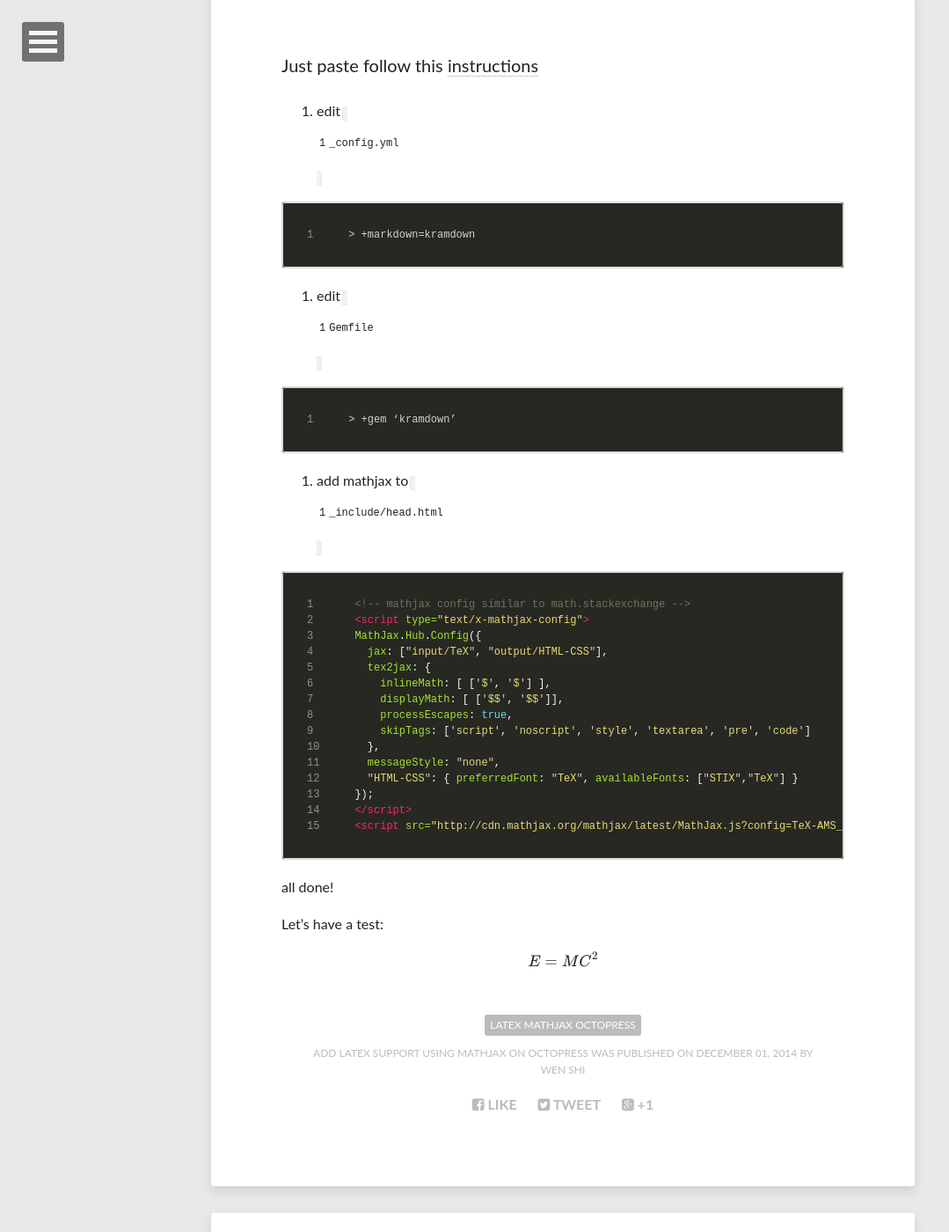
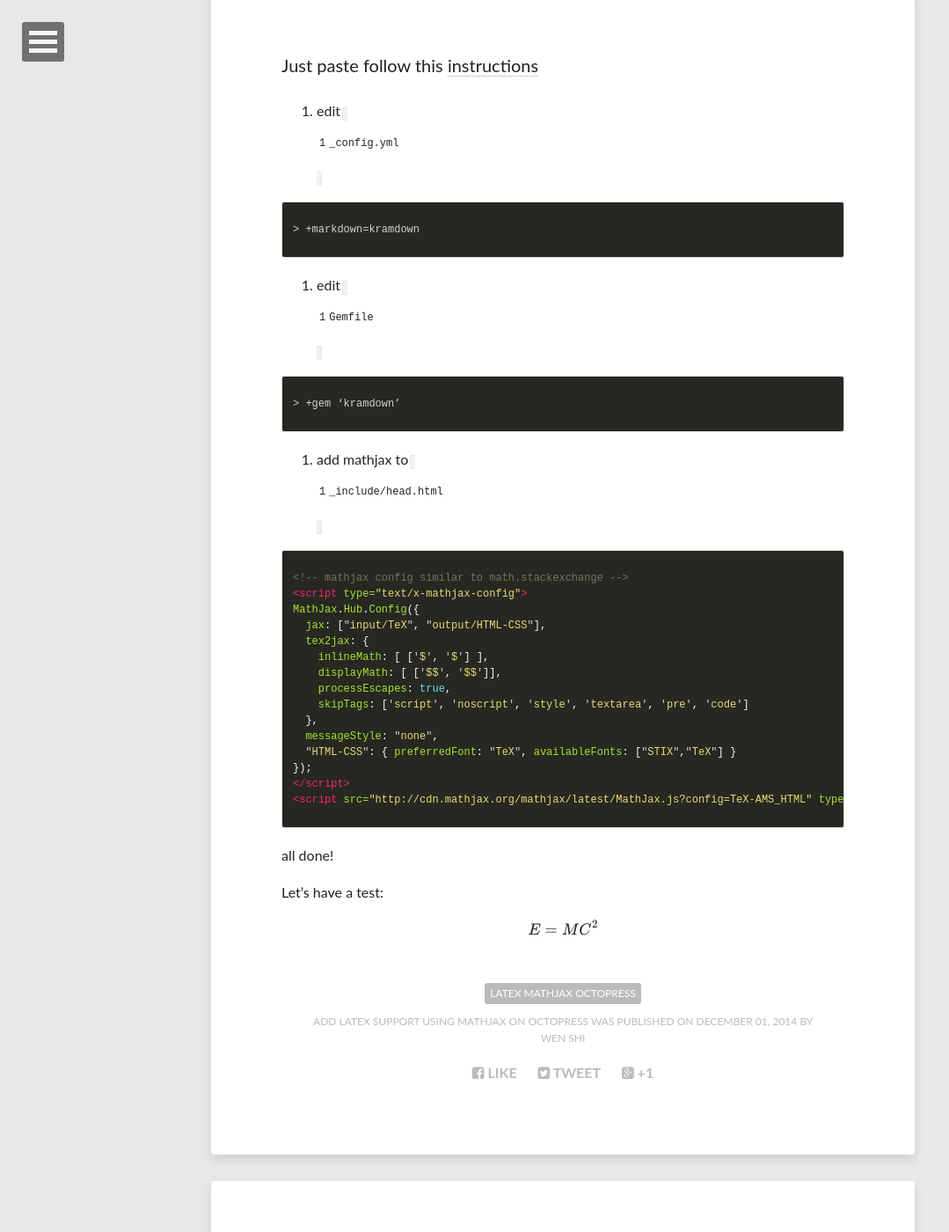
Before and after one commit to huicpc0215/huicpc0215.github.io, a Jekyll site: the page built from _posts/2014-12-01-add-latex-support-using-mathjax-on-octopress.md, in a window 1280 px wide and 1400 px high, scrolled down 459 px. Shown: the whole window at 88% size, without its empty margins (0-1079 px from the left). Built offline with Jekyll 4.4.1, drawn with Linux system fonts in a browser that asks for light colours; nearby versions of some CDN libraries; formulas are drawn with MathJax 3; comment, search, counter and statistics services are not loaded.

Commit message:
update code highlight

```diff
--- a/_posts/2014-12-01-add-latex-support-using-mathjax-on-octopress.md
+++ b/_posts/2014-12-01-add-latex-support-using-mathjax-on-octopress.md
@@ -18,18 +18,18 @@
 
 1. edit `_config.yml`
 
-~~~ html
+{% highlight html %}
 > +markdown=kramdown
-~~~
+{% endhighlight %}
 
 2. edit `Gemfile`
 
-~~~ html
+{% highlight html %}
 > +gem ‘kramdown’
-~~~
+{% endhighlight %}
 3. add mathjax to `_include/head.html`
 
-~~~ html
+{% highlight html %}
 <!-- mathjax config similar to math.stackexchange -->
 <script type="text/x-mathjax-config">
 MathJax.Hub.Config({
@@ -45,7 +45,7 @@
 });
 </script>
 <script src="http://cdn.mathjax.org/mathjax/latest/MathJax.js?config=TeX-AMS_HTML" type="text/javascript"></script>
-~~~
+{% endhighlight %}
 
 all done!
 
```
